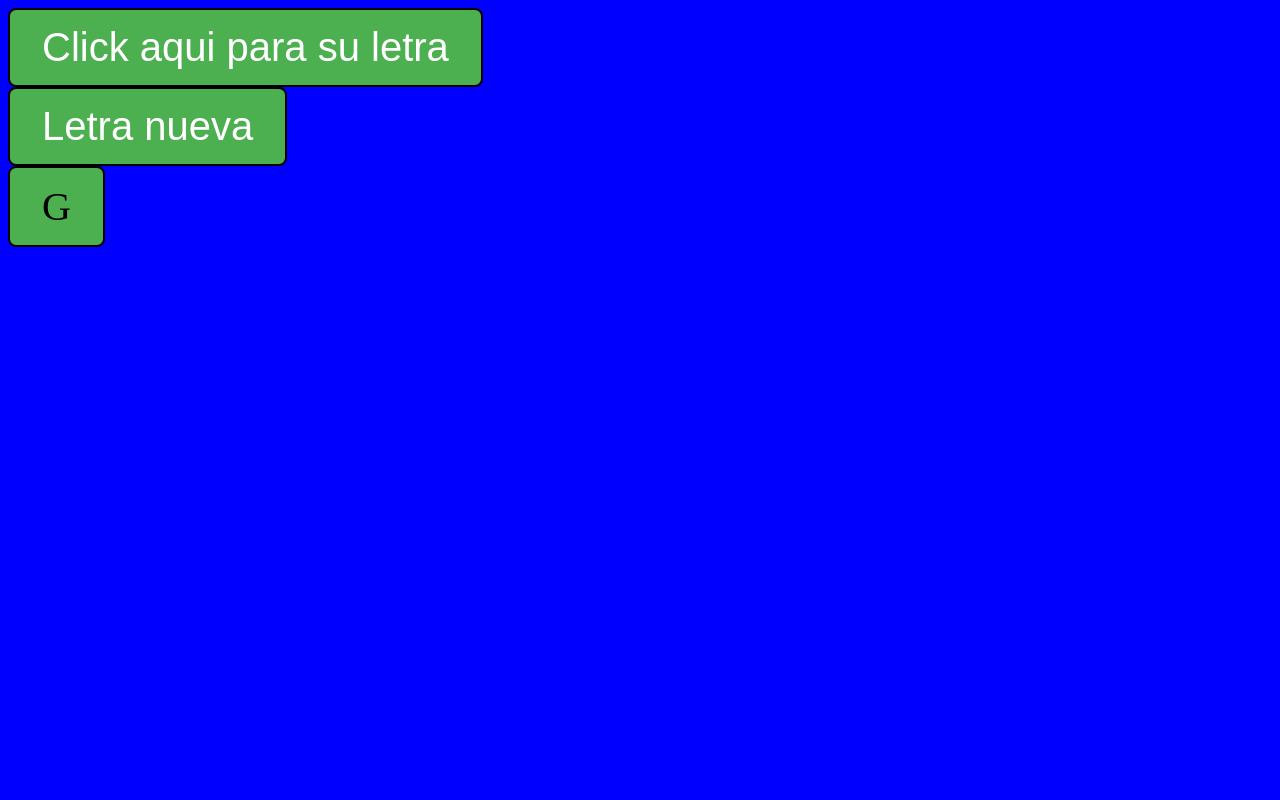
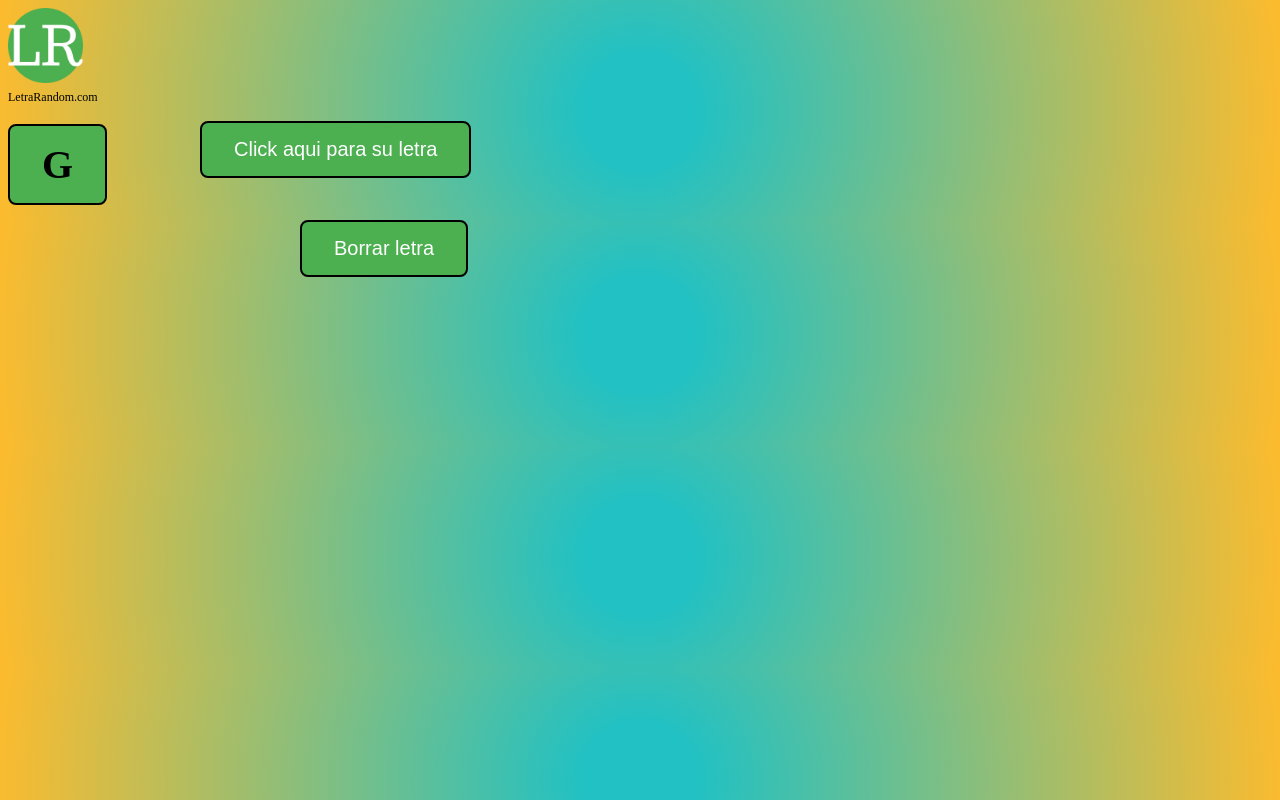
Before and after one commit to santismith/pagina-letra-random, a plain HTML site: page index.html in a window 1280 px wide. Both pictures are taken after a click on the button "Click aqui para su letra". Drawn offline with Linux system fonts and the light colour scheme.

Commit message:
Agregando funcionalidad y CSS

```diff
--- a/app.js
+++ b/app.js
@@ -1,6 +1,17 @@
 
 
 letraQuery = document.querySelector('.letra');
+borrarLetraQuery = document.querySelector('.botonBorrarLetra')
+
+
+init()
+
+function init(){
+    borrarLetraQuery.style.visibility = "hidden"
+    letraQuery.style.visibility = "hidden"
+}
+
+
 
 
 
@@ -14,11 +25,14 @@ const letraRandom = function() {
 
 
     document.getElementById('boton0').addEventListener("click", function() {
-        letraQuery.textContent += letraRandom()
+        letraQuery.textContent = letraRandom()
+        letraQuery.style.visibility = "visible"
+        borrarLetraQuery.style.visibility ="visible"
+
     })
 
 
     document.getElementById('boton1').addEventListener("click",function(){
-        letraQuery.textContent = ''
+        letraQuery.style.visibility= "hidden"
 
     })
--- a/index.html
+++ b/index.html
@@ -5,24 +5,34 @@
     <meta http-equiv="X-UA-Compatible" content="IE=edge">
     <meta name="viewport" content="width=device-width, initial-scale=1.0">
     <title>Letra random</title>
+    <link rel="shortcut icon" type ="image/jpg" href= "imgs/favicon-32x32.png">
     <link rel="stylesheet" href="styles.css"/>
-
 </head>
 <body>
-    <div class = "boton">
-        <button id ="boton0">Click aqui para su letra </button>
-    </div>
+    <header>
+        <img src="imgs/android-chrome-192x192.png" alt ="LR" width="75" height="75">
+        <div> <span class="web">LetraRandom.com</span></div>
+    </header>
 
-    <div class ="botonNuevaLetra">
-        <button id = "boton1">Letra nueva</button>
-    </div>
+    <h1>
+        <div class = "boton">
+            <button id ="boton0">Click aqui para su letra </button>
+        </div>
+    </h1>
+    <h2>
+        <div class ="botonBorrarLetra">
+            <button id = "boton1">Borrar letra</button>
+        </div>
+    </h2>
 
-    <div class= "letra">
+    <h3>
+        <div class= "letra">
+        </div>
+    </h3>
+    <script src="app.js"></script>
 
-   </div>
+    <footer>
 
-
-
-    <script src="app.js"></script>
+    </footer>
 </body>
 </html>
--- a/styles.css
+++ b/styles.css
@@ -8,7 +8,7 @@ button{
     text-align: center;
     text-decoration: none;
     display: inline-block;
-    font-size: 40px;
+    font-size: 20px;
     border-radius: 8px;
     transition-duration: 0.4s;
   }
@@ -29,7 +29,26 @@ button:hover{
     font-size: 40px;
 }
 
+body{
+    background: rgb(34,193,195);
+    background: radial-gradient(circle, rgba(34,193,195,1) 9%, rgba(253,187,45,1) 100%);
+}
 
-body{
-    background-color: blue;
+.web{
+    font-family:"Kameron";
+    font-size: 12px;
+
 }
+
+
+h1{
+    position:absolute;
+    top: 100px;
+    left: 200px;
+}
+
+h2{
+    position: absolute;
+    top: 200px;
+    left: 300px;
+}
```
Also changed, not shown: imgs/android-chrome-192x192.png (added), imgs/android-chrome-512x512.png (added), imgs/favicon-16x16.png (added), imgs/favicon-32x32.png (added).
